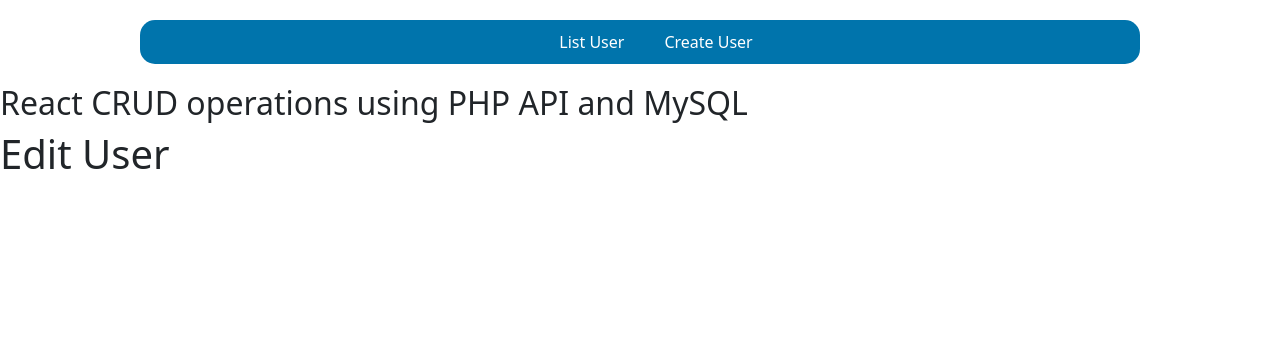
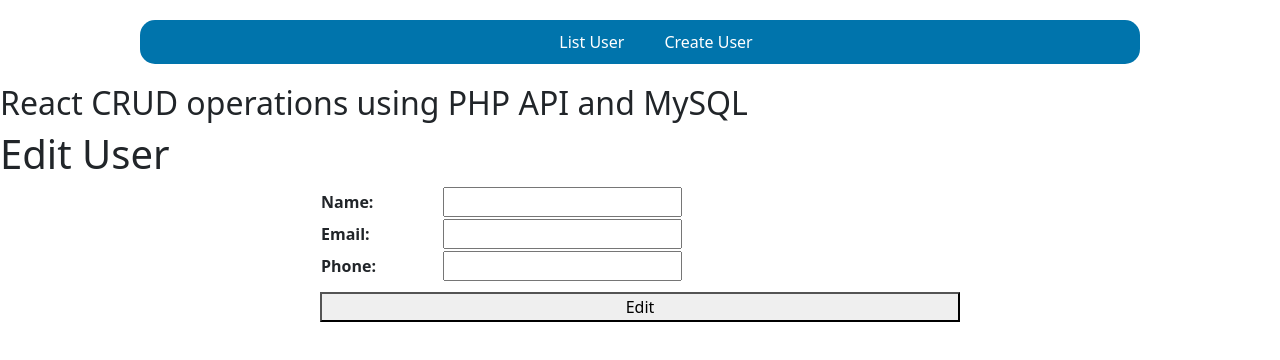
Before and after one commit to NMasters52/react_php_crud_mysql_api, a React (Vite) app: page /edit/1 in a window 1280 px wide. Shown: the top 360 px of the page. Built offline with nearby package versions, Linux system fonts and the light colour scheme; no server answers.

Commit message:
Edit user form is receiving the users inputs

```diff
--- a/src/Components/EditUser/EditUser.jsx
+++ b/src/Components/EditUser/EditUser.jsx
@@ -1,10 +1,88 @@
 import React from "react";
-import './EditUser.css';
+import { useState, useEffect } from "react";
+import axios from "axios";
+import { useNavigate, useParams } from "react-router-dom";
 
 export default function EditUser() {
+    const navigate = useNavigate();
+    const { id } = useParams();
+
+
+    const [inputs, setInputs] = useState({ name: "", email: "", mobile: "" });
+
+    useEffect(() => {
+        getUserList();
+    }, []);
+
+    function getUserList() {
+        axios.get(`http://localhost/my-react-api/api/edit/${id}`)
+            .then(response => {
+                console.log("Full API Response:", response.data);
+                const numericId = Number(id);
+                console.log("Converted ID:", numericId);
+
+                const user = response.data.find(user => Number(user.id) === numericId);
+                console.log("Found User:", user);
+
+                if (user) {
+                    setInputs(user);
+                }
+            })
+            .catch(error => {
+                console.error("Error fetching user:", error);
+            });
+    }
+
+    const handleChange = (event) => {
+        const { name, value } = event.target;
+        setInputs((values) => ({ ...values, [name]: value }));
+    };
+
+    const handleSubmit = (event) => {
+        event.preventDefault();
+        console.log("Form submitted with data:", inputs);
+
+        axios.put(`http://localhost/my-react-api/api/edit/${id}`, inputs, {
+            headers: { 'Content-Type': 'application/json' }
+        })
+            .then(response => {
+                console.log("Response received:", response.data);
+                navigate('/');
+            })
+            .catch(error => {
+                console.error("Error occurred:", error);
+            });
+    };
+
     return (
         <div>
             <h1>Edit User</h1>
+
+            <form onSubmit={handleSubmit}>
+                <table>
+                    <tbody>
+                        <tr>
+                            <th><label>Name:</label></th>
+                            <td>
+                                <input value={inputs.name} type="text" name="name" onChange={handleChange} required />
+                            </td>
+                        </tr>
+                        <tr>
+                            <th><label>Email:</label></th>
+                            <td>
+                                <input value={inputs.email} type="text" name="email" onChange={handleChange} required />
+                            </td>
+                        </tr>
+                        <tr>
+                            <th><label>Phone:</label></th>
+                            <td>
+                                <input value={inputs.mobile} type="text" name="mobile" onChange={handleChange} required />
+                            </td>
+                        </tr>
+                    </tbody>
+                </table>
+                <button>Edit</button>
+            </form>
         </div>
-    )
+    );
 }
```
